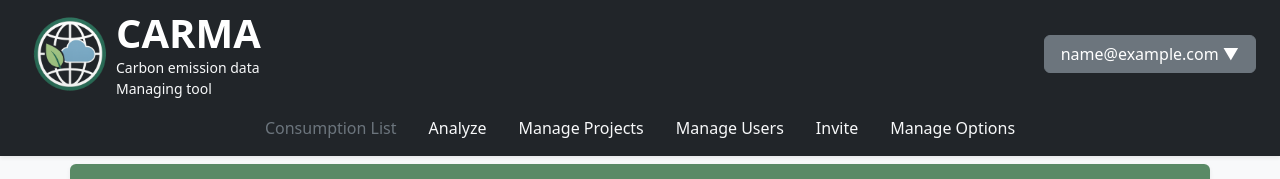
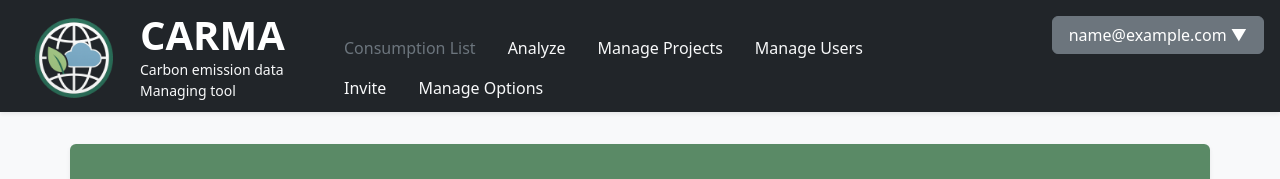
Before and after one commit to AxxDragon/carbon_data_managing, a React (Create React App) app in the folder frontend/: page /consumption-list in a window 1280 px wide. Shown: the top 179 px of the page. Built offline with nearby package versions, Linux system fonts and the light colour scheme; no server answers; sample sign-in values are in the browser's storage.

Commit message:
minor tweaks

```diff
--- a/frontend/src/components/Header.tsx
+++ b/frontend/src/components/Header.tsx
@@ -15,55 +15,41 @@ const Header = () => {
   };
 
   return (
-    <header className="bg-dark text-white shadow-sm px-3 py-2 fixed-top">
-      <div className="container-fluid d-flex justify-content-between align-items-center px-2">
+    <header className="bg-dark text-white shadow-sm px-3 pt-2 pb-1 fixed-top">
+      <div className="container-fluid position-relative d-flex align-items-end px-2">
 
         {/* Left Side: Logo & Title */}
-        <div className="d-flex align-items-center">
+        <div className="d-flex align-items-center" style={{ minHeight: "92px" }}>
+          <div style={{ width: "100px", height: "100px", flexShrink: 0 }}>
             <img
               src="/assets/CARMA_Logo.png"
               alt="CARMA Logo"
-            className="me-0"
-            style={{ width: 92, height: 92, objectFit: "contain", borderRadius: "50%" }}
+              style={{
+                width: "100%",
+                height: "100%",
+                objectFit: "contain",
+                borderRadius: "50%",
+              }}
             />
-          <div>
+          </div>
+          <div className="ms-3 mb-1">
             <h1 className="mb-0 fw-bold">CARMA</h1>
             <p className="mb-0 small text-light">Carbon emission data</p>
             <p className="mb-0 small text-light">Managing tool</p>
           </div>
         </div>
 
-        {/* Right Side: User Dropdown */}
-        <div className="position-relative">
-          <button
-            onClick={() => setDropdownOpen(!dropdownOpen)}
-            className="btn btn-secondary px-3"
-          >
-            {user?.email} ▼
-          </button>
-          {dropdownOpen && (
-            <div
-              className="position-absolute end-0 mt-2 shadow-sm rounded border"
-              style={{ minWidth: "150px", backgroundColor: "#6c757d" }} // Matches Bootstrap's btn-secondary
-            >
-              <button
-                onClick={handleLogout}
-                className="btn btn-secondary w-100"
-              >
-                Logout
-              </button>
-            </div>
-          )}
-        </div>
-      </div>
-
         {/* Navigation Tabs */}
-      <nav className="mt-2">
-        <ul className="nav nav-pills justify-content-center">
+        <nav className="position-absolute start-50 translate-middle-x">
+          <ul className="nav nav-pills">
             <li className="nav-item">
               <Link
                 to="/consumption-list"
-              className={`nav-link ${location.pathname === "/consumption-list" ? "text-secondary disabled" : "text-light"}`}
+                className={`nav-link ${
+                  location.pathname === "/consumption-list"
+                    ? "text-secondary disabled"
+                    : "text-light"
+                }`}
               >
                 Consumption List
               </Link>
@@ -71,7 +57,11 @@ const Header = () => {
             <li className="nav-item">
               <Link
                 to="/analyze"
-              className={`nav-link ${location.pathname === "/analyze" ? "text-secondary disabled" : "text-light"}`}
+                className={`nav-link ${
+                  location.pathname === "/analyze"
+                    ? "text-secondary disabled"
+                    : "text-light"
+                }`}
               >
                 Analyze
               </Link>
@@ -81,7 +71,11 @@ const Header = () => {
                 <li className="nav-item">
                   <Link
                     to="/manage-projects"
-                  className={`nav-link ${location.pathname === "/manage-projects" ? "text-secondary disabled" : "text-light"}`}
+                    className={`nav-link ${
+                      location.pathname === "/manage-projects"
+                        ? "text-secondary disabled"
+                        : "text-light"
+                    }`}
                   >
                     Manage Projects
                   </Link>
@@ -89,7 +83,11 @@ const Header = () => {
                 <li className="nav-item">
                   <Link
                     to="/manage-users"
-                  className={`nav-link ${location.pathname === "/manage-users" ? "text-secondary disabled" : "text-light"}`}
+                    className={`nav-link ${
+                      location.pathname === "/manage-users"
+                        ? "text-secondary disabled"
+                        : "text-light"
+                    }`}
                   >
                     Manage Users
                   </Link>
@@ -97,7 +95,11 @@ const Header = () => {
                 <li className="nav-item">
                   <Link
                     to="/invite"
-                  className={`nav-link ${location.pathname === "/invite" ? "text-secondary disabled" : "text-light"}`}
+                    className={`nav-link ${
+                      location.pathname === "/invite"
+                        ? "text-secondary disabled"
+                        : "text-light"
+                    }`}
                   >
                     Invite
                   </Link>
@@ -108,7 +110,11 @@ const Header = () => {
               <li className="nav-item">
                 <Link
                   to="/manage-options"
-                className={`nav-link ${location.pathname === "/manage-options" ? "text-secondary disabled" : "text-light"}`}
+                  className={`nav-link ${
+                    location.pathname === "/manage-options"
+                      ? "text-secondary disabled"
+                      : "text-light"
+                  }`}
                 >
                   Manage Options
                 </Link>
@@ -116,6 +122,27 @@ const Header = () => {
             )}
           </ul>
         </nav>
+
+        {/* Right Side: User Dropdown */}
+        <div className="position-absolute top-0 end-0 pt-2">
+          <button
+            onClick={() => setDropdownOpen(!dropdownOpen)}
+            className="btn btn-secondary px-3"
+          >
+            {user?.email} ▼
+          </button>
+          {dropdownOpen && (
+            <div
+              className="position-absolute end-0 mt-2 shadow-sm rounded border"
+              style={{ minWidth: "150px", backgroundColor: "#6c757d" }}
+            >
+              <button onClick={handleLogout} className="btn btn-secondary w-100">
+                Logout
+              </button>
+            </div>
+          )}
+        </div>
+      </div>
     </header>
   );
 };
--- a/frontend/src/components/Layout.tsx
+++ b/frontend/src/components/Layout.tsx
@@ -6,7 +6,7 @@ const Layout = () => {
   return (
     <div className="d-flex flex-column min-vh-100 bg-light">
       <Header />
-      <div className="flex-grow-1" style={{ marginTop: '140px' }}>
+      <div className="flex-grow-1" style={{ marginTop: '120px' }}>
         <Outlet />
       </div>
       <Footer />
--- a/frontend/src/pages/Analyze.tsx
+++ b/frontend/src/pages/Analyze.tsx
@@ -163,8 +163,8 @@ const Analyze = () => {
         cumulativeSums[fuelTypeLabel] += dailyAmount;
         cumulativeCO2 += dailyCO2;
 
-        dataEntry[fuelTypeLabel] = cumulativeSums[fuelTypeLabel];
-        dataEntry["Total CO₂"] = cumulativeCO2;
+        dataEntry[fuelTypeLabel] = parseFloat(cumulativeSums[fuelTypeLabel].toFixed(3));
+        dataEntry["Total CO₂"] = parseFloat(cumulativeCO2.toFixed(3));
 
         tempDate.setDate(tempDate.getDate() + 1);
       }
```
Also changed, not shown: 1 other file (tests, documents, lock files or other folders). Lines whose indentation alone changed are shown as unchanged.
